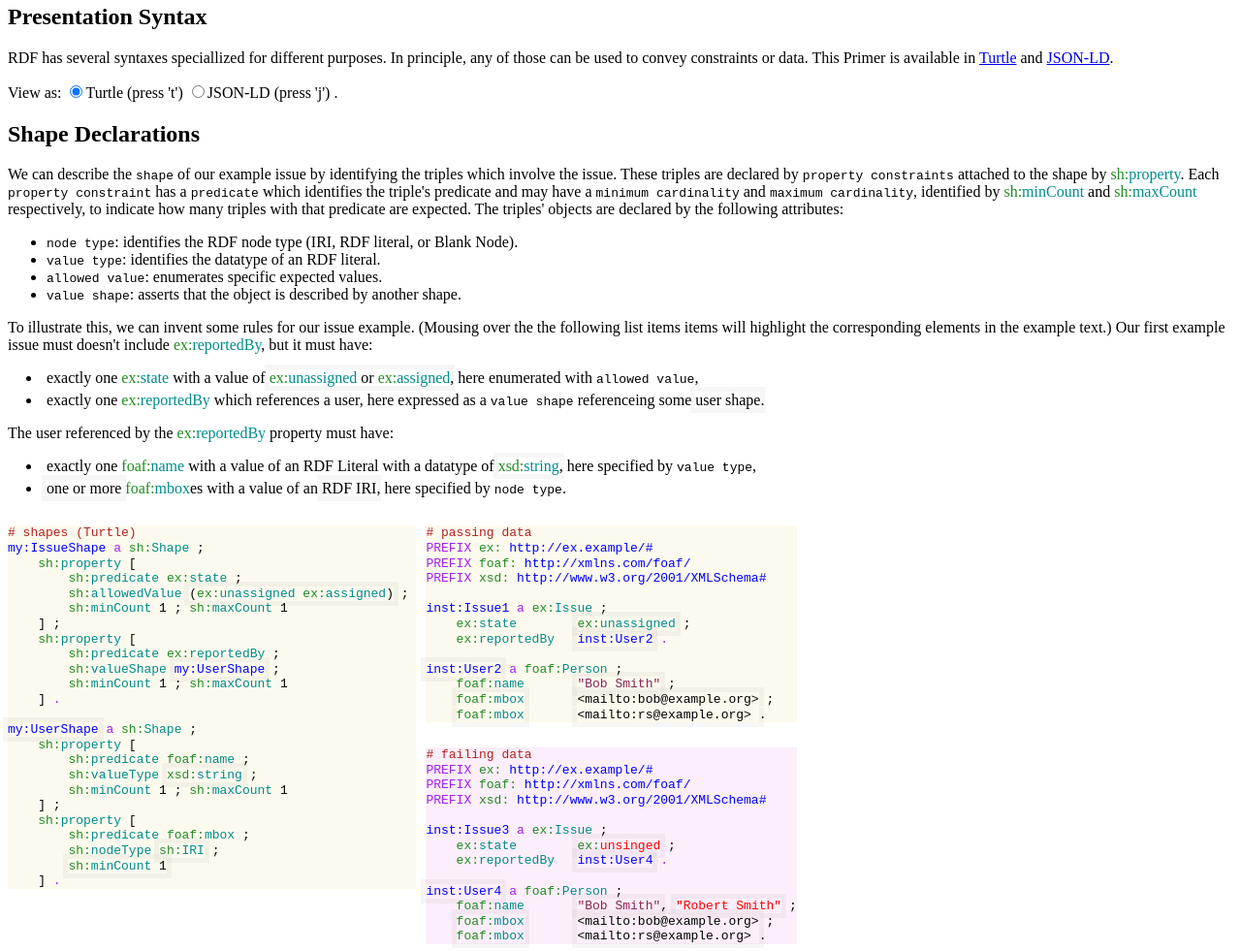
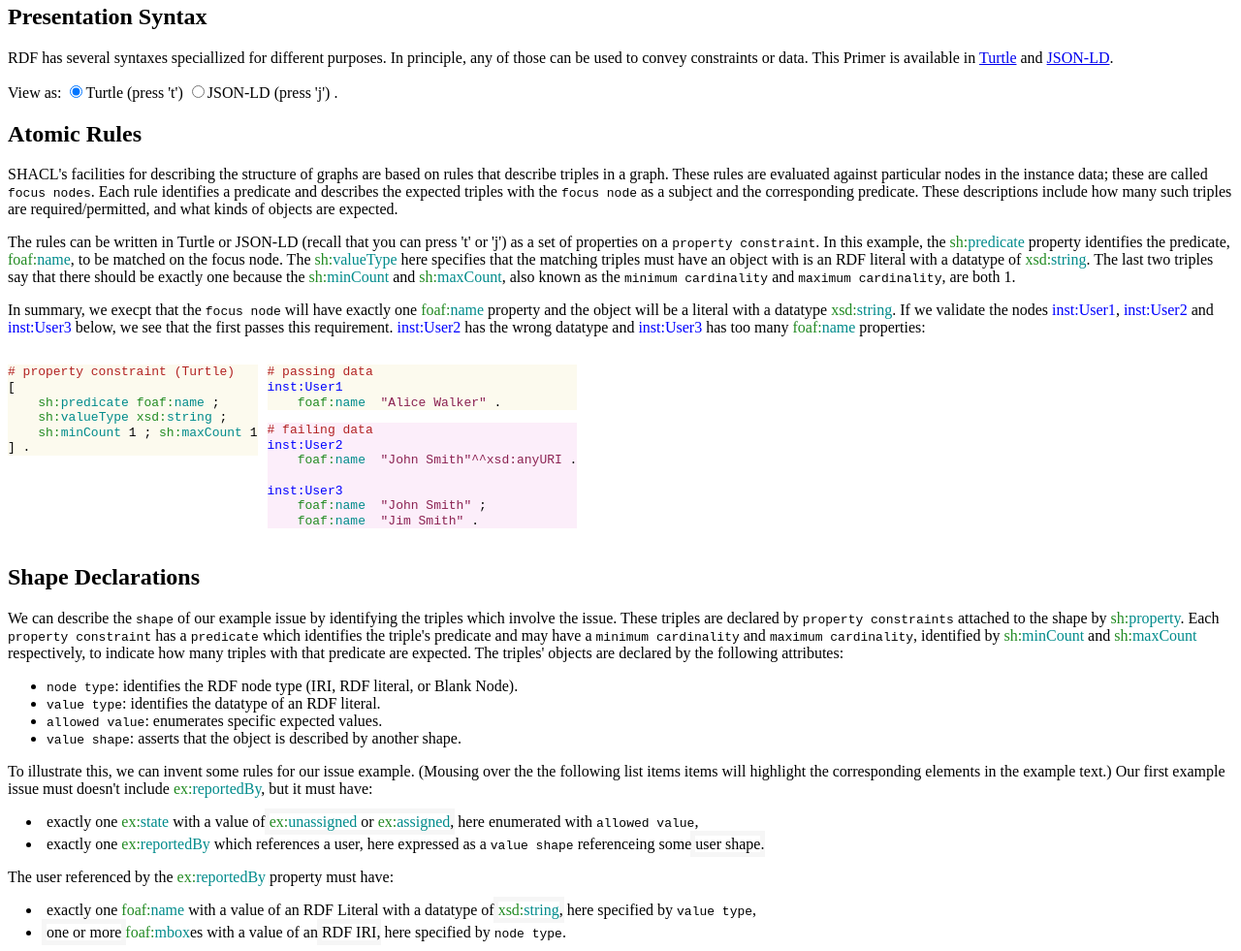
Before and after one commit to w3c/data-shapes, a plain HTML site: page data-shapes-primer/index.html in a window 1280 px wide. Shown: the part 1020-2001 px from the top of the page at 97% size. Drawn offline with nearby package versions, Linux system fonts and the light colour scheme.

Commit message:
+ Atomic Rules section

```diff
--- a/data-shapes-primer/index.html
+++ b/data-shapes-primer/index.html
@@ -1380,6 +1380,68 @@ function prepareHighlight (highlightables, onClass, offClass, slide) {
         <form id="langOptions" action="">View as: <input type="radio" name="presLang" value="turtle" checked="checked">Turtle (press 't')</input> <input type="radio" name="presLang" value="json-ld">JSON-LD (press 'j')</input> .</form>
       </section>
 
+    	<section id="rules">
+    		<h2>Atomic Rules</h2>
+        <p>
+          SHACL's facilities for describing the structure of graphs are based on rules that describe triples in a graph.
+          These rules are evaluated against particular nodes in the instance data; these are called <code>focus nodes</code>.
+          Each rule identifies a predicate and describes the expected triples with the <code>focus node</code> as a subject and the corresponding predicate.
+          These descriptions include how many such triples are required/permitted, and what kinds of objects are expected.
+        </p>
+
+        <p>
+          The rules can be written in Turtle or JSON-LD (recall that you can press 't' or 'j') as a set of properties on a <code>property constraint</code>.
+          In this example, the <span class="type">sh:</span><span class="constant">predicate</span> property identifies the predicate, <span class="type">foaf:</span><span class="constant">name</span>, to be matched on the focus node.
+          The <span class="type">sh:</span><span class="constant">valueType</span> here specifies that the matching triples must have an object with is an RDF literal with a datatype of <span class="type">xsd:</span><span class="constant">string</span>.
+          The last two triples say that there should be exactly one because the <span class="type">sh:</span><span class="constant">minCount</span> and <span class="type">sh:</span><span class="constant">maxCount</span>, also known as the <code>minimum cardinality</code> and <code>maximum cardinality</code>, are both 1.
+        </p>
+
+        <p>
+          In summary, we execpt that the <code>focus node</code> will have exactly one <span class="type">foaf:</span><span class="constant">name</span> property and the object will be a literal with a datatype <span class="type">xsd:</span><span class="constant">string</span>.
+          If we validate the nodes <span class="function-name">inst:User1</span>, <span class="function-name">inst:User2</span> and <span class="function-name">inst:User3</span> below, we see that the first passes this requirement.
+          <span class="function-name">inst:User2</span> has the wrong datatype and <span class="function-name">inst:User3</span> has too many <span class="type">foaf:</span><span class="constant">name</span> properties:
+        </p>
+
+        <div class="example wrapper">
+          <!-- Turtle example -->
+    		  <pre class="schema turtle" style="float:left;"><span class="comment"># property constraint (Turtle)</span>
+[
+    <span class="type">sh:</span><span class="constant">predicate</span> <span class="type">foaf:</span><span class="constant">name</span> ;
+    <span class="type">sh:</span><span class="constant">valueType</span> <span class="type">xsd:</span><span class="constant">string</span> ;
+    <span class="type">sh:</span><span class="constant">minCount</span> 1 ; <span class="type">sh:</span><span class="constant">maxCount</span> 1
+] .</pre>
+
+          <!-- JSON-LD example -->
+    		  <pre class="schema json-ld" style="float:left;"><span class="comment">// shapes (JSON-LD)</span>
+{
+  "<span class="type">sh:</span><span class="constant">predicate</span>": {
+    "@id": "<span class="type">foaf:</span><span class="constant">name</span>"
+  },
+  "<span class="type">sh:</span><span class="constant">valueType</span>": {
+    "@id": "<span class="type">xsd:</span><span class="constant">string</span>"
+  },
+  "<span class="type">sh:</span><span class="constant">maxCount</span>": 1,
+  "<span class="type">sh:</span><span class="constant">minCount</span>": 1
+}</pre>
+          <div class="verticalDivider"><!-- acts as a divider --></div>
+          <div style="float:left;">
+    	  	<pre class="instance turtle"><span class="comment"># passing data</span>
+<span class="function-name">inst:User1</span>
+    <span class="name lowlight1 top bot"><span class="type">foaf:</span><span class="constant">name</span>  <span class="string top bot">"Alice Walker"</span></span> .</pre>
+
+          <pre class="instance turtle fail"><span class="comment"># failing data</span>
+<span class="function-name">inst:User2</span>
+    <span class="gname lowlight1 top bot"><span class="type">foaf:</span><span class="constant">name</span>  <span class="string top bot">"John Smith"^^xsd:anyURI</span></span> .
+
+<span class="function-name">inst:User3</span>
+    <span class="gname lowlight1 top bot"><span class="type">foaf:</span><span class="constant">name</span>  <span class="string top bot">"John Smith"</span></span> ;
+    <span class="gname lowlight1 top bot"><span class="type">foaf:</span><span class="constant">name</span>  <span class="string top bot">"Jim Smith"</span></span> .</pre>
+          </div>
+
+          <div style="clear:both;"></div>
+      </div>
+      </section>
+
     	<section id="shapes">
     		<h2>Shape Declarations</h2>
         <div class="namespace">
@@ -2012,7 +2074,7 @@ prepareHighlight(['state', 'reportedBy', 'name', 'mbox'], "highlight1", "lowligh
 }</pre>
           <div class="verticalDivider"><!-- acts as a divider --></div>
           <div style="float:left;">
-    	  	<pre class="instance turtle"><span class="comment"># passing datas</span>
+    	  	<pre class="instance turtle"><span class="comment"># passing data</span>
 <span class="function-name">inst:User1</span> <span class="keyword">a</span> <span class="type">foaf:</span><span class="constant">Person</span> ;
     <span class="name lowlight1 top bot"><span class="type">foaf:</span><span class="constant">name</span>       <span class="string top bot">"Alice Walker"</span></span> ;
     <span class="mbox lowlight1 top bot"><span class="type">foaf:</span><span class="constant">mbox</span>       <span class="fullURL">&lt;mailto:awalker@example.org&gt;</span><span class="keyword"></span></span> .
@@ -2023,7 +2085,7 @@ prepareHighlight(['state', 'reportedBy', 'name', 'mbox'], "highlight1", "lowligh
     <span class="fname lowlight1 top bot"><span class="type">foaf:</span><span class="constant">familyName</span> <span class="string top bot">"Moses"</span></span> ;
     <span class="mbox lowlight1 top bot"><span class="type">foaf:</span><span class="constant">mbox</span>       <span class="fullURL">&lt;mailto:rpmoses@example.org&gt;</span><span class="keyword"></span></span> .</pre>
 
-          <pre class="instance turtle fail"><span class="comment"># failing datas</span>
+          <pre class="instance turtle fail"><span class="comment"># failing data</span>
 <span class="function-name">inst:User3</span> <span class="keyword">a</span> <span class="type">foaf:</span><span class="constant">Person</span> ;
     <span class="gname lowlight1 top bot"><span class="type">foaf:</span><span class="constant">givenName</span>  <span class="string top bot">"Smith"</span></span> ;
     <span class="errorSite"> # error: no familyName</span>
```
